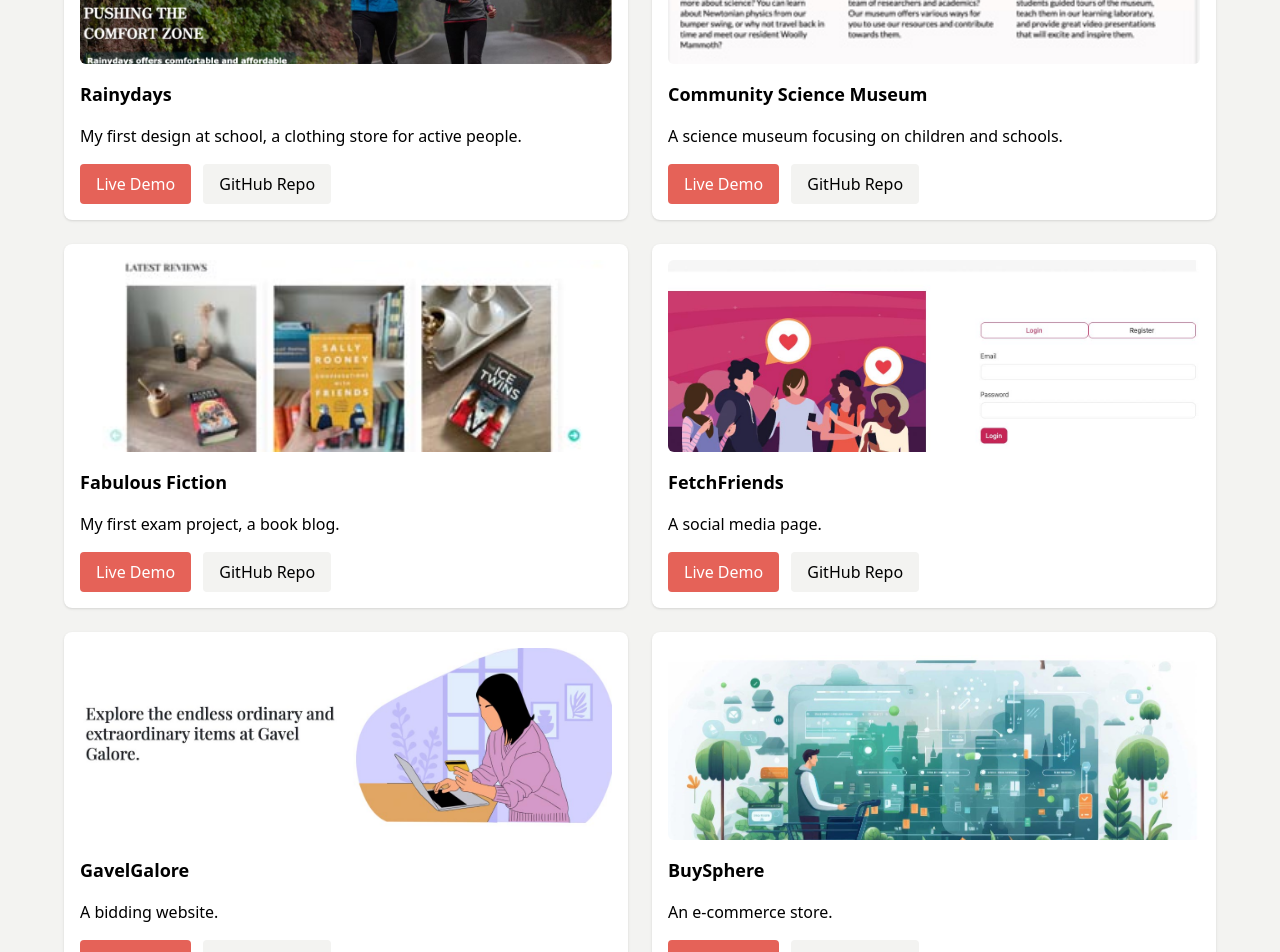
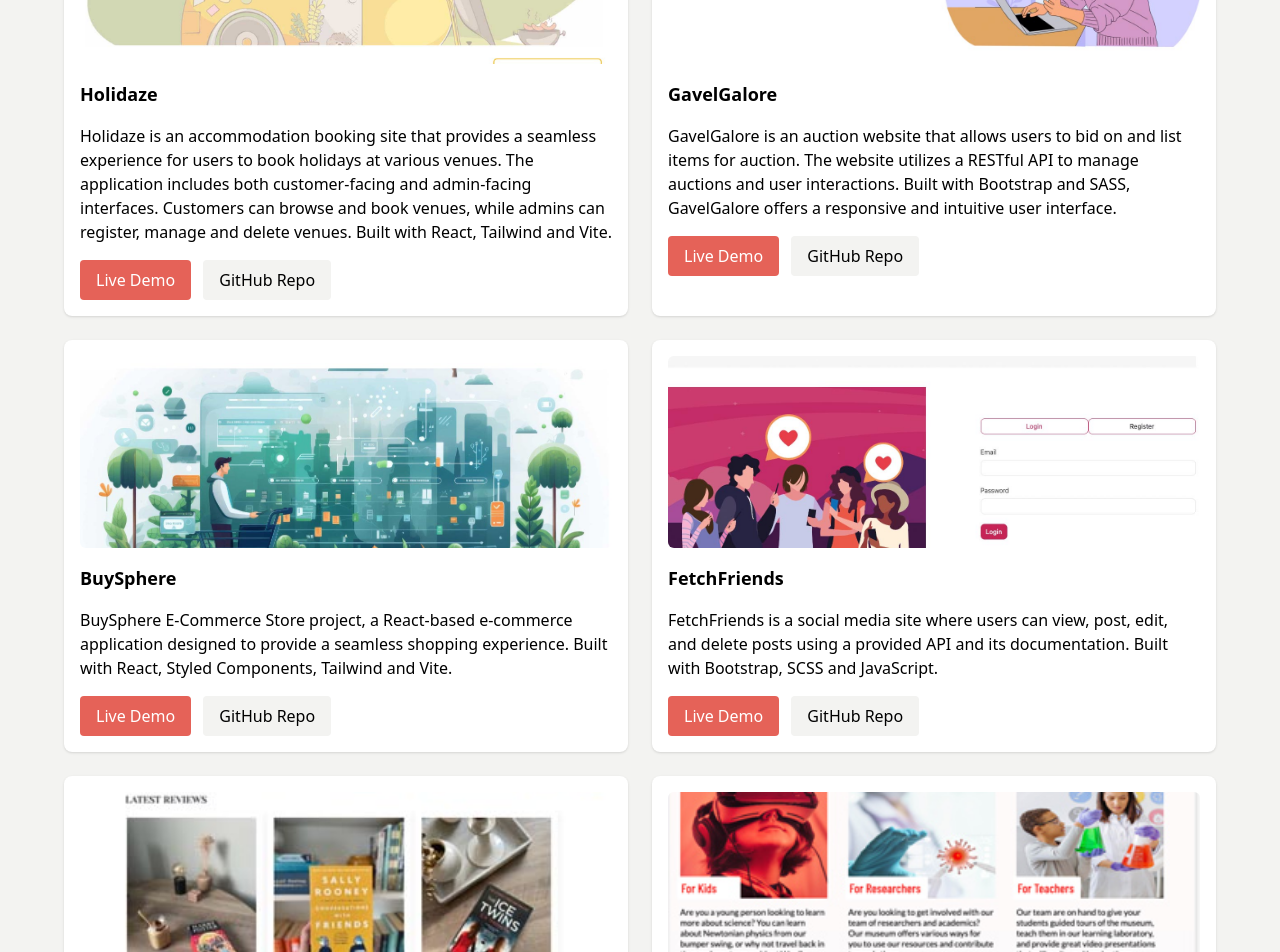
Before and after one commit to kribac12/my-portfolio, a React (Vite) app: page / in a window 1280 px wide. Shown: the part 860-1812 px from the top of the page. Built offline with nearby package versions, Linux system fonts and the light colour scheme.

Commit message:
Added better descriptions for the projects

```diff
--- a/src/components/Projects/index.jsx
+++ b/src/components/Projects/index.jsx
@@ -9,54 +9,62 @@ import holidazeImage from "../../assets/images/holidaze.jpg";
 
 const projectsData = [
   {
-    title: "Rainydays",
-    description: "My first design at school, a clothing store for active people.",
-    imageUrl: rainydaysImage,
-    demoUrl: "https://kristine-bache.netlify.app/",
-    repoUrl: "https://github.com/Noroff-FEU-Assignments/cross-course-project-kribac12",
-  },
-  {
-    title: "Community Science Museum",
-    description: "A science museum focusing on children and schools.",
-    imageUrl: communityImage,
-    demoUrl: "https://kristine-project.netlify.app/",
-    repoUrl: "https://github.com/kribac12/csm-repo",
-  },
-  {
-    title: "Fabulous Fiction",
-    description: "My first exam project, a book blog.",
-    imageUrl: fabulousImage,
-    demoUrl: "https://fabulous-fiction.netlify.app/",
-    repoUrl: "https://github.com/Noroff-FEU-Assignments/project-exam-1-kribac12",
-  },
-  {
-    title: "FetchFriends",
-    description: "A social media page.",
-    imageUrl: fetchfriendsImage,
-    demoUrl: "https://fetchfriends-app.netlify.app/index.html",
-    repoUrl: "https://github.com/kribac12/css-ca23",
+    title: "Holidaze",
+    description:
+      "Holidaze is an accommodation booking site that provides a seamless experience for users to book holidays at various venues. The application includes both customer-facing and admin-facing interfaces. Customers can browse and book venues, while admins can register, manage and delete venues. Built with React, Tailwind and Vite.",
+    imageUrl: holidazeImage,
+    demoUrl: "https://holidazing.netlify.app/",
+    repoUrl: "https://github.com/kribac12/holidaze",
   },
 
   {
     title: "GavelGalore",
-    description: "A bidding website.",
+    description:
+      "GavelGalore is an auction website that allows users to bid on and list items for auction. The website utilizes a RESTful API to manage auctions and user interactions. Built with Bootstrap and SASS, GavelGalore offers a responsive and intuitive user interface.",
     imageUrl: gavelgaloreImage,
     demoUrl: "https://gavelgalore.netlify.app/",
     repoUrl: "https://github.com/kribac12/gavelgalore",
   },
   {
     title: "BuySphere",
-    description: "An e-commerce store.",
+    description:
+      "BuySphere E-Commerce Store project, a React-based e-commerce application designed to provide a seamless shopping experience. Built with React, Styled Components, Tailwind and Vite.",
     imageUrl: buysphereImage,
     demoUrl: "https://buysphere.netlify.app/",
     repoUrl: "https://github.com/kribac12/kb-ecom-store",
   },
   {
-    title: "Holidaze",
-    description: "My final exam, an accommodation booking website.",
-    imageUrl: holidazeImage,
-    demoUrl: "https://holidazing.netlify.app/",
-    repoUrl: "https://github.com/kribac12/holidaze",
+    title: "FetchFriends",
+    description:
+      "FetchFriends is a social media site where users can view, post, edit, and delete posts using a provided API and its documentation. Built with Bootstrap, SCSS and JavaScript.",
+    imageUrl: fetchfriendsImage,
+    demoUrl: "https://fetchfriends-app.netlify.app/index.html",
+    repoUrl: "https://github.com/kribac12/css-ca23",
+  },
+  {
+    title: "Fabulous Fiction",
+    description:
+      "My first exam project, a book blog. The website contains reviews of fiction books, urging readers to find their new favorite book. Built with HTML, CSS, JS and Wordpress REST API.",
+    imageUrl: fabulousImage,
+    demoUrl: "https://fabulous-fiction.netlify.app/",
+    repoUrl: "https://github.com/Noroff-FEU-Assignments/project-exam-1-kribac12",
+  },
+
+  {
+    title: "Community Science Museum",
+    description:
+      "A science museum focusing on children and schools. The website informs people about the Community Science Museum, with interactive exhibitions and science accessible to all. Built with HTML, CSS and Wordpress REST API.",
+    imageUrl: communityImage,
+    demoUrl: "https://kristine-project.netlify.app/",
+    repoUrl: "https://github.com/kribac12/csm-repo",
+  },
+  {
+    title: "Rainydays",
+    description:
+      "My first design at school, a clothing store for active people. Rainydays makes rain jackets for active and adventurous people. Built with HTML, CSS, JavaScript and Wordpress REST API.",
+    imageUrl: rainydaysImage,
+    demoUrl: "https://kristine-bache.netlify.app/",
+    repoUrl: "https://github.com/Noroff-FEU-Assignments/cross-course-project-kribac12",
   },
 ];
 
```
